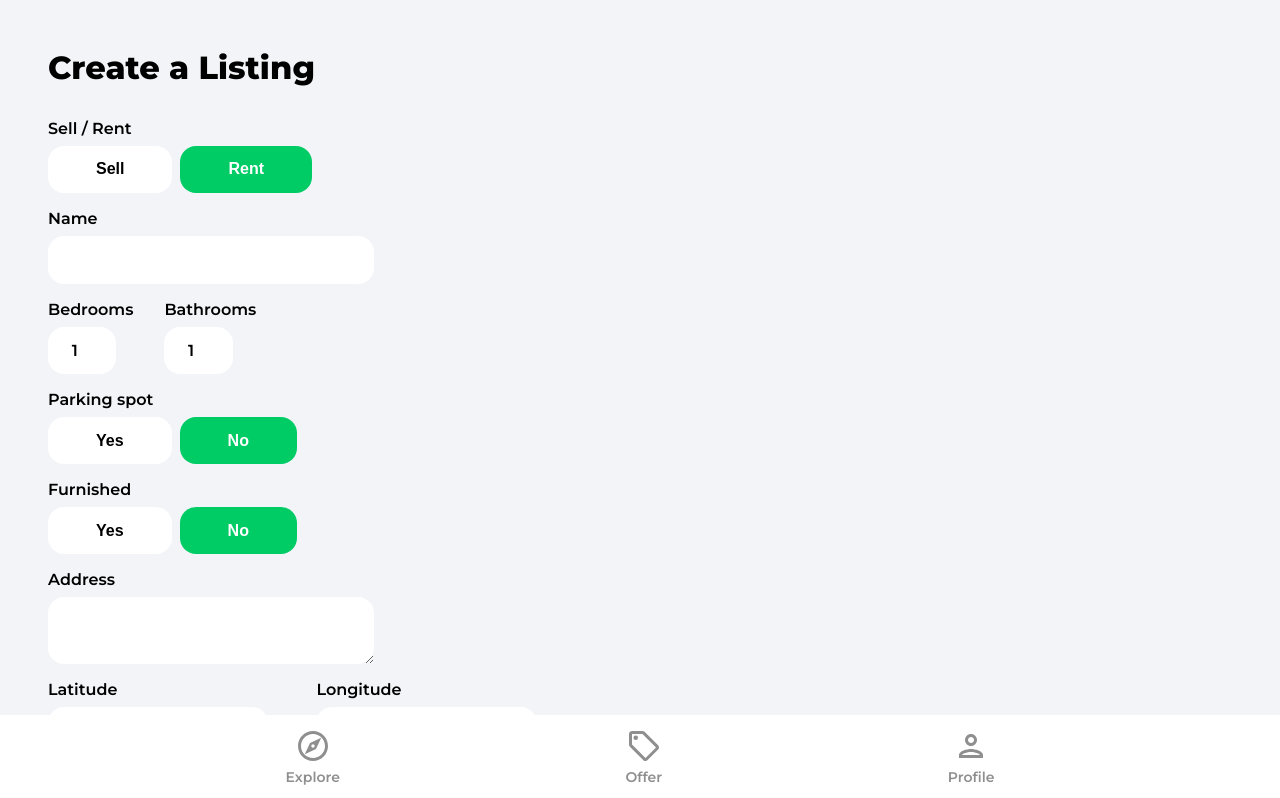
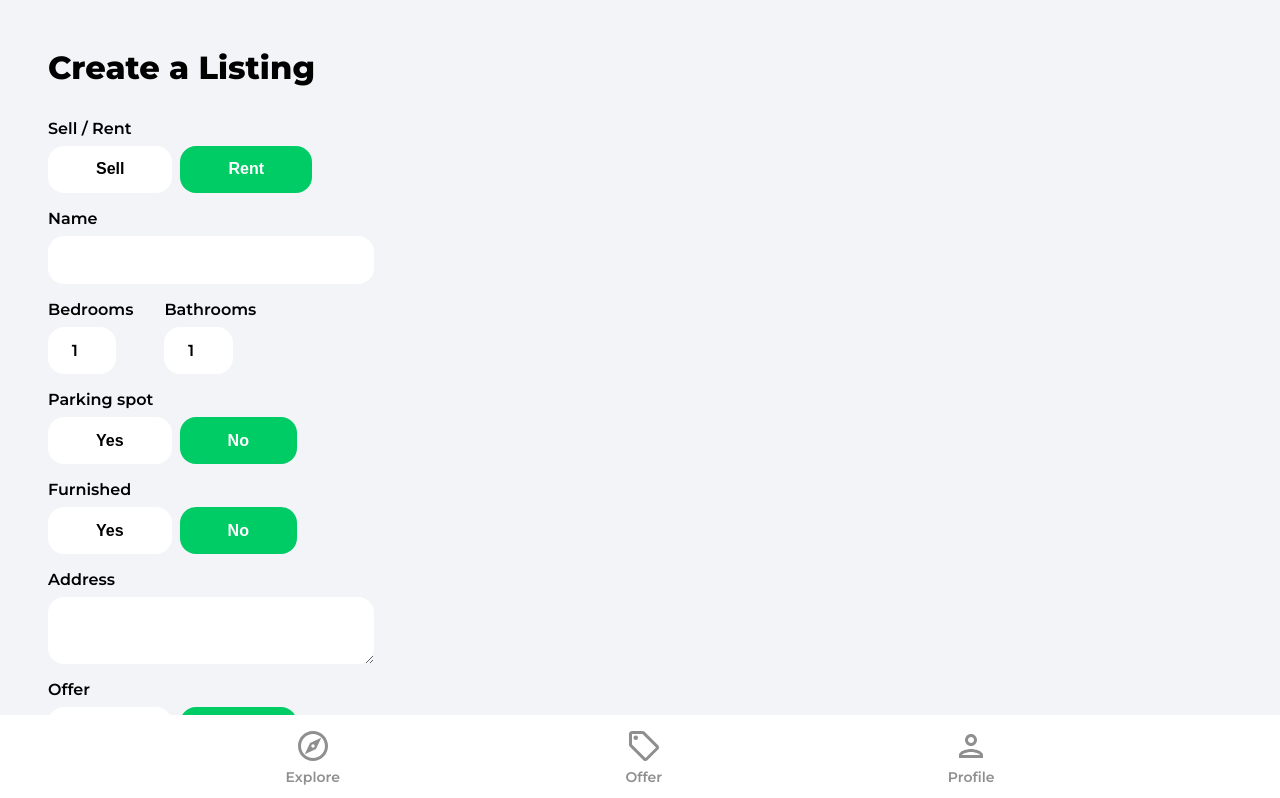
Before and after one commit to thekarthikr/house-marketplace, a React (Create React App) app: page /create-listing in a window 1280 px wide. Shown: the top 798 px of the page. Built offline with nearby package versions, Linux system fonts and the light colour scheme; no server answers; sample sign-in values are in the browser's storage; the HTML template or start-up script is replaced by a standard one.

Commit message:
enable geolocation

```diff
--- a/src/pages/CreateListing.jsx
+++ b/src/pages/CreateListing.jsx
@@ -15,7 +15,7 @@ import { toast } from "react-toastify";
 
 function CreateListing() {
   // eslint-disable-next-line
-  const [geolocationEnabled, setGeolocationEnabled] = useState(false);
+  const [geolocationEnabled, setGeolocationEnabled] = useState(true);
   const [loading, setLoading] = useState(false);
 
   const [formData, setFormData] = useState({
--- a/src/pages/EditListing.jsx
+++ b/src/pages/EditListing.jsx
@@ -15,7 +15,7 @@ import { toast } from "react-toastify";
 
 function EditListing() {
   // eslint-disable-next-line
-  const [geolocationEnabled, setGeolocationEnabled] = useState(false);
+  const [geolocationEnabled, setGeolocationEnabled] = useState(true);
   const [loading, setLoading] = useState(false);
   const [listing, setListing] = useState(null);
 
```
